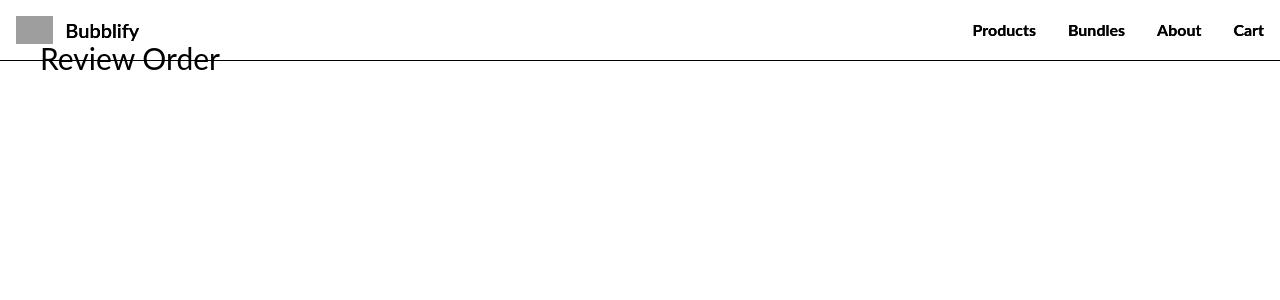
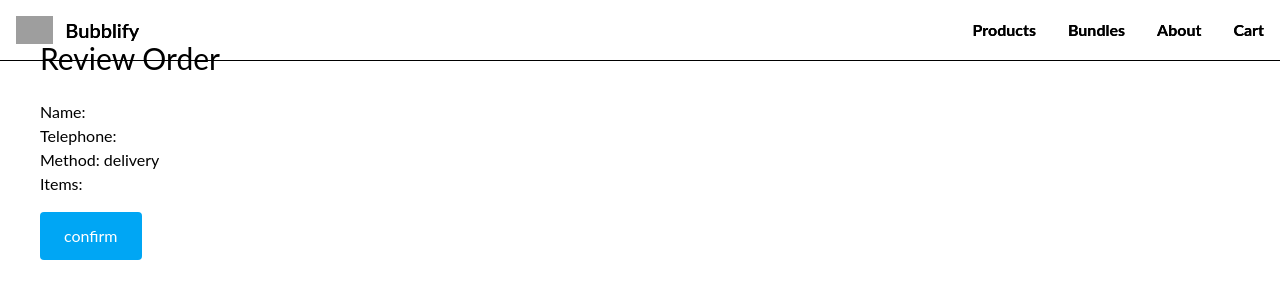
Before and after one commit to herdisheida/Bubblify, a Next.js app in the folder my-app/: page /checkout/review in a window 1280 px wide. Shown: the top 300 px of the page. Built offline with nearby package versions, Linux system fonts and the light colour scheme; grey boxes are pictures that could not be loaded.

Commit message:
making items

```diff
--- a/my-app/app/(checkout)/checkout/info/page.tsx
+++ b/my-app/app/(checkout)/checkout/info/page.tsx
@@ -61,7 +61,6 @@ export default function InfoPage() {
             ) : null}
 
 
-
             {error && <p className="text-red-500">{error}</p>}
 
             <button onClick={handleSubmit} className="bg-sky-500 hover:bg-sky-700 text-white px-6 py-3 rounded mt-4 transition-colors">
--- a/my-app/app/(checkout)/checkout/review/page.tsx
+++ b/my-app/app/(checkout)/checkout/review/page.tsx
@@ -1,9 +1,48 @@
-export default function ReviewPage({}) {
+'use client'
+
+import { useCheckout } from "@/context/CheckoutContext"
+import { useCart } from "@/context/CartContext"
+import { submitOrder } from "@/lib/api/actions"
+import { useRouter } from "next/navigation"
+import BubbleCard from "@/components/BubbleCard"
+import Image from "next/image"
+
+
+export default function ReviewPage() {
+  const { data } = useCheckout()
+  const { cart } = useCart()
+  const router = useRouter()
+
+  async function handleConfirm() {
+    await submitOrder(data, cart)
+    router.push("/checkout/success")
+  }
 
   return (
     <div className="p-10">
       <h1 className="text-3xl mb-6">Review Order</h1>
 
+      <div className="mt-6">
+        <p>Name: {data.name}</p>
+        <p>Telephone: {data.telephone}</p>
+        <p>Method: {data.method}</p>
+
+        <h2 className="mt-4 ">Items:</h2>
+        <div className="grid grid-cols-4 gap-6">
+        {cart.map((item) => (
+            <div className="border p-4 rounded-lg content-center">
+                <Image src={item.bubble.image} alt={item.bubble.name} width={150} height={150} />
+                <h2 className="text-xl font-semibold">{item.bubble.name}</h2>
+                <p>${item.bubble.price}</p>
+                <p>Quantity: {item.quantity}</p>
+            </div>
+        ))}
+        </div>
+      </div>
+
+      <button onClick={handleConfirm} className="bg-sky-500 hover:bg-sky-700 text-white px-6 py-3 rounded mt-4 transition-colors">
+        confirm
+      </button>
     </div>
   );
 }
--- /dev/null
+++ b/my-app/lib/api/actions.ts
@@ -0,0 +1 @@
+export async function submitOrder(orderData: any, cartData: any) {}
```
